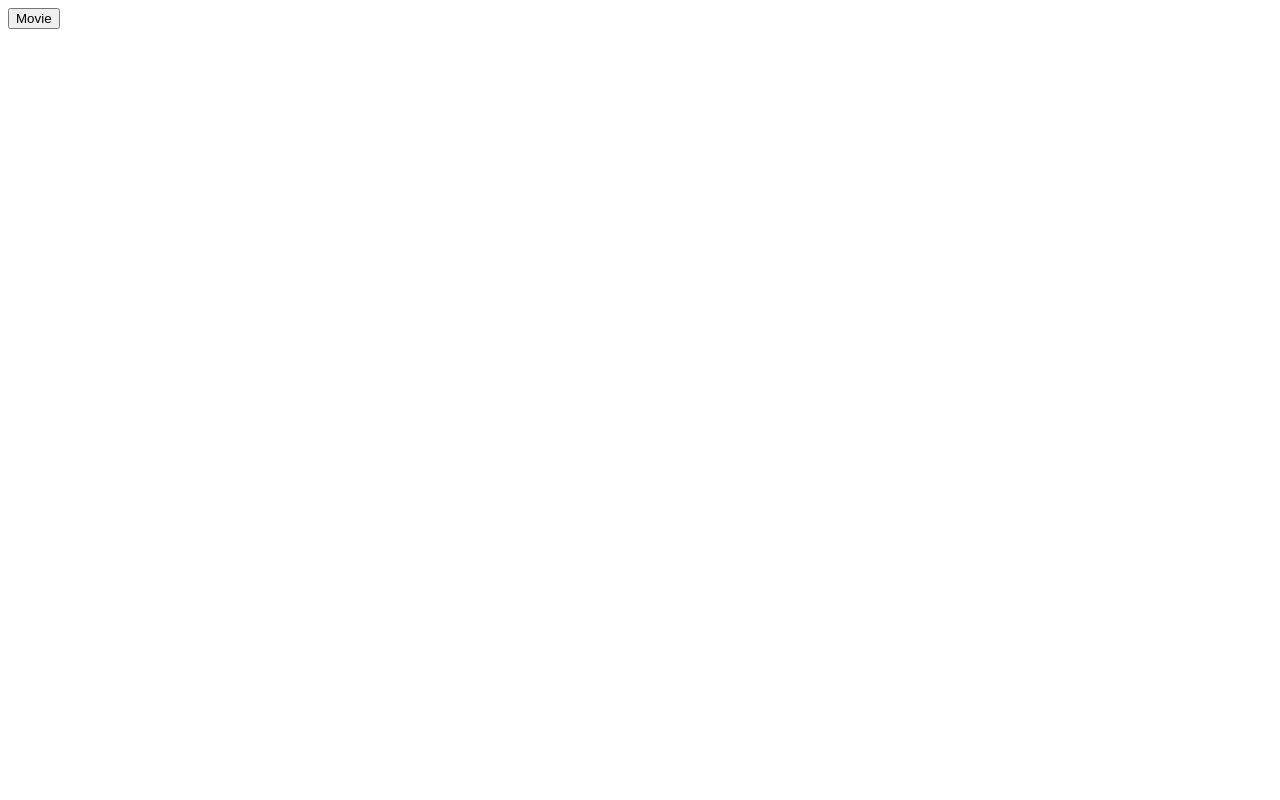
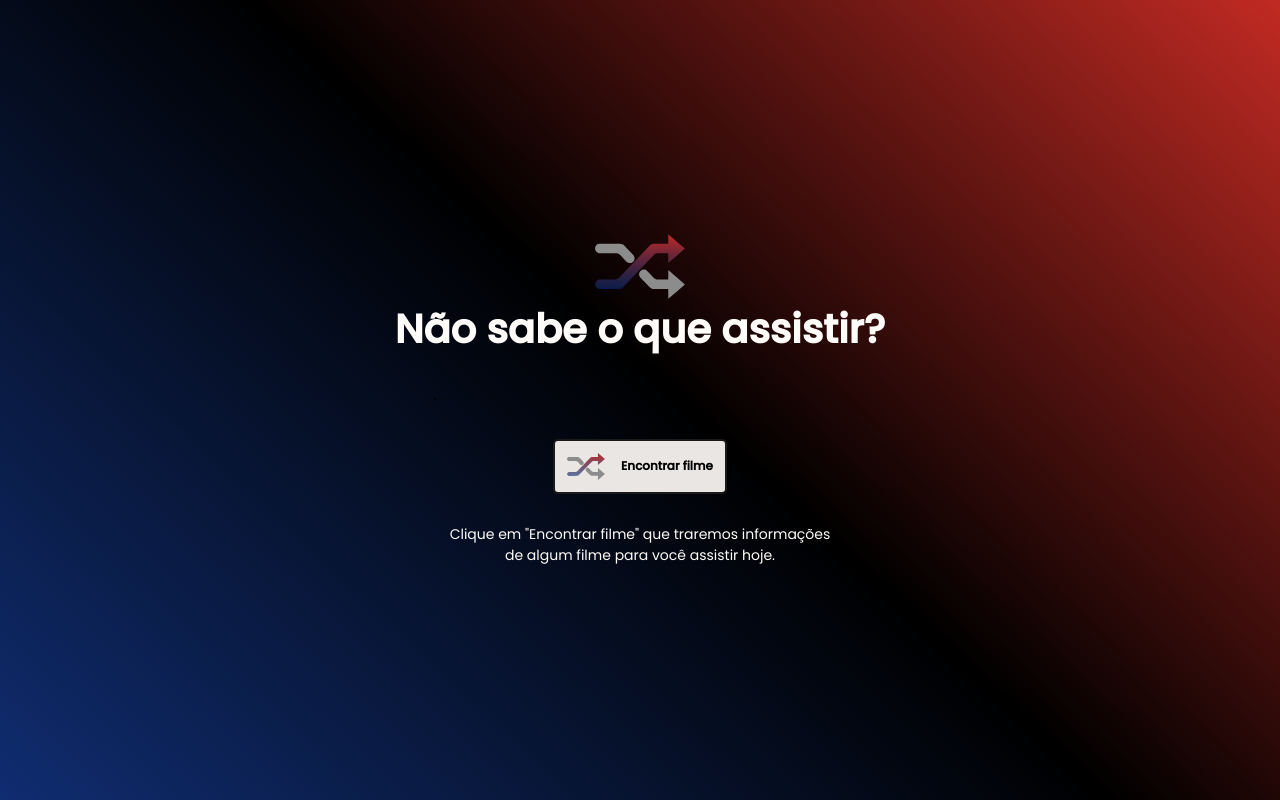
Before and after one commit to DiegoPossebonF/rocketflix, a plain HTML site: page index.html in a window 1280 px wide. Drawn offline with nearby package versions, Linux system fonts and the light colour scheme.

Commit message:
Add axios getMovie

```diff
--- a/index.html
+++ b/index.html
@@ -2,20 +2,45 @@
 <html lang="pt-BR">
 
 <head>
-    <meta charset="UTF-8">
-    <meta http-equiv="X-UA-Compatible" content="IE=edge">
-    <meta name="viewport" content="width=device-width, initial-scale=1.0">
-    <link rel="stylesheet" href="styles.css">
-    <link rel="shortcut icon" href="/assets/favico/favicon.ico" type="image/x-icon">
+    <meta charset="UTF-8" />
+    <meta http-equiv="X-UA-Compatible" content="IE=edge" />
+    <meta name="viewport" content="width=device-width, initial-scale=1.0" />
+
+    <link rel="preconnect" href="https://fonts.googleapis.com" />
+    <link rel="preconnect" href="https://fonts.gstatic.com" crossorigin />
+    <link href="https://fonts.googleapis.com/css2?family=Poppins:wght@300;400;500&display=swap" rel="stylesheet" />
+
+    <link rel="stylesheet" href="styles.css" />
+    <link rel="shortcut icon" href="/assets/favico/favicon.ico" type="image/x-icon" />
     <title>Rocketflix</title>
 </head>
 
 <body>
-    <button id="change-movie">Movie</button>
+    <header>
+        <img id="logo" src="./assets/shuffle.svg" alt="Logo Rocketflix" />
+        Não sabe o que assistir?
+    </header>
+    <main>
+        <div class="movie">
+            <img class="poster" src="" />
+            <div class="info">
+                <div class="title">
 
-    <div id="movie">
+                </div>
+                <div class="description">
 
-    </div>
+                </div>
+            </div>
+
+        </div>
+        <button id="bt-find">
+            <img src="./assets/shuffle.svg" alt="Logo Rocketflix" />
+            Encontrar filme
+        </button>
+        <p class="description">
+            Clique em "Encontrar filme" que traremos informações de algum filme para você assistir hoje.
+        </p>
+    </main>
 
     <script src="https://cdn.jsdelivr.net/npm/axios/dist/axios.min.js"></script>
     <script type="module" src="main.js"></script>
--- a/main.js
+++ b/main.js
@@ -1,18 +1,22 @@
-import { API_KEY, BASE_URL, IMG_URL, language } from "./api.js";
+import { API_KEY, BASE_URL, IMG_URL, language } from "./api.js"
 
-const btChangeMovie = document.querySelector("#change-movie");
-btChangeMovie.addEventListener("click", getMovie);
+const btFind = document.querySelector("#bt-find")
+btFind.addEventListener("click", getMovie)
 
 function getMovie() {
-
-  const id_movie = 888;
-  const url = `${BASE_URL}${id_movie}?${API_KEY}&${language}`;
+  const id_movie = Math.floor(Math.random() * 1000 + 1)
+  const url = `${BASE_URL}${id_movie}?${API_KEY}&${language}`
 
   axios
     .get(url)
     .then((response) => {
-      const div_movie = document.querySelector("#movie");
-      div_movie.innerHTML = `<img src="${IMG_URL}${response.data.poster_path}" />`
+      const poster = document.querySelector(".poster")
+      const title = document.querySelector(".title")
+      const description = document.querySelector(".description")
+      poster.src = `${IMG_URL + response.data.poster_path}`
+      title.innerHTML = response.data.title
+      description.innerHTML = response.data.overview
+      console.log(response.data)
     })
     .catch((error) => {
       console.log(error)
--- a/styles.css
+++ b/styles.css
@@ -0,0 +1,125 @@
+* {
+  margin: 0;
+  padding: 0;
+  box-sizing: border-box;
+}
+
+body * {
+  font-family: "Poppins", sans-serif;
+}
+
+body {
+  display: flex;
+  flex-direction: column;
+  align-items: center;
+  justify-content: center;
+  background: var(--background);
+  background-size: contain;
+  background-repeat: no-repeat;
+  width: 100%;
+  min-height: 100vh;
+}
+
+:root {
+  --title: #fffcf9;
+  --subtitle: #b3b3b3;
+  --bg-button: #e9e6e3;
+  --background: linear-gradient(43deg, #102d71 0%, #000000 52%, #c12a23 100%);
+}
+
+header {
+  display: flex;
+  flex-direction: column;
+  align-items: center;
+  color: var(--title);
+  font-size: 40px;
+  font-weight: bold;
+  padding: 15px;
+}
+
+header img {
+  width: 90px;
+}
+
+main {
+  padding: 15px;
+  display: flex;
+  flex-direction: column;
+  align-items: center;
+  gap: 30px;
+}
+
+main button {
+  display: flex;
+  flex-direction: row;
+  align-items: center;
+  gap: 16px;
+  background: var(--bg-button);
+  border: 2px solid #1a1a1a;
+  border-radius: 5px;
+  padding: 1em;
+  font-size: 12px;
+  font-weight: 700;
+}
+
+main button img {
+  width: 38px;
+}
+
+.movie {
+  max-width: 628px;
+  display: flex;
+  flex-direction: row;
+  align-items: center;
+  gap: 30px;
+  transition: all 5s;
+}
+
+.movie .info {
+  display: flex;
+  flex-direction: column;
+  gap: 20px;
+}
+
+.movie .title {
+  font-weight: 700;
+  font-size: 20px;
+  line-height: 30px;
+  color: var(--title);
+}
+
+.movie .description {
+  font-weight: 400;
+  font-size: 16px;
+  line-height: 24px;
+  color: var(--title);
+  text-align: left;
+}
+
+.movie img {
+  max-width: 175px;
+  border: 1px solid #000000;
+}
+
+.description {
+  width: 381px;
+  font-weight: 400;
+  font-size: 14px;
+  line-height: 21px;
+  text-align: center;
+  color: var(--title);
+}
+
+@media (max-width: 700px) {
+  .movie {
+    flex-direction: column;
+  }
+
+  .title {
+    text-align: center !important;
+  }
+
+  .description {
+    text-align: center !important;
+  }
+}
```
